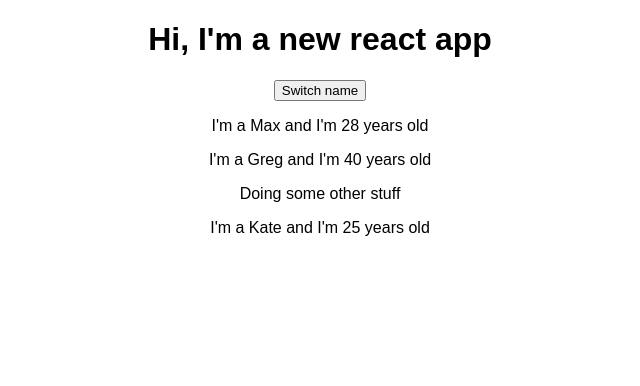
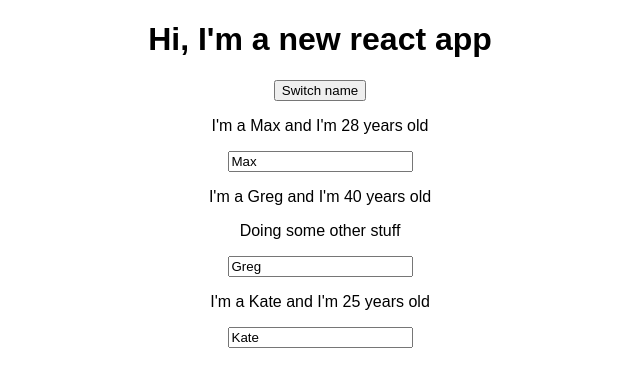
Before and after one commit to acieplinski/react-course, a React (Create React App) app: page / in a window 1280 px wide. Shown: the top 386 px of the page, without its empty margins (320-960 px from the left). Built offline with nearby package versions, Linux system fonts and the light colour scheme.

Commit message:
adding a two-way binding

```diff
--- a/src/App.js
+++ b/src/App.js
@@ -22,6 +22,16 @@ class App extends Component {
     })
   }
 
+  nameChangedHandler = (event) => {
+    this.setState({
+      persons: [
+        { name: 'Max', age: 28 },
+        { name: event.target.value, age: 40 },
+        { name: 'Kate', age: 25 }
+      ]
+    })
+  }
+
   render() {
     return (
       <div className="App">
@@ -33,7 +43,8 @@ class App extends Component {
         <Person
         name={this.state.persons[1].name}
         age={this.state.persons[1].age}
-        click={this.switchNameHandler.bind(this, 'Max!')}>Doing some other stuff</Person>
+        click={this.switchNameHandler.bind(this, 'Max!')}
+        changed={this.nameChangedHandler}>Doing some other stuff</Person>
         <Person
         name={this.state.persons[2].name}
         age={this.state.persons[2].age} />
--- a/src/Person/Person.js
+++ b/src/Person/Person.js
@@ -5,6 +5,7 @@ const person = (props) => {
         <div>
             <p onClick={props.click}>I'm a {props.name} and I'm {props.age} years old</p>
             <p>{props.children}</p>
+            <input type="text" onChange={props.changed} value={props.name} />
         </div>
     )
 }
```
